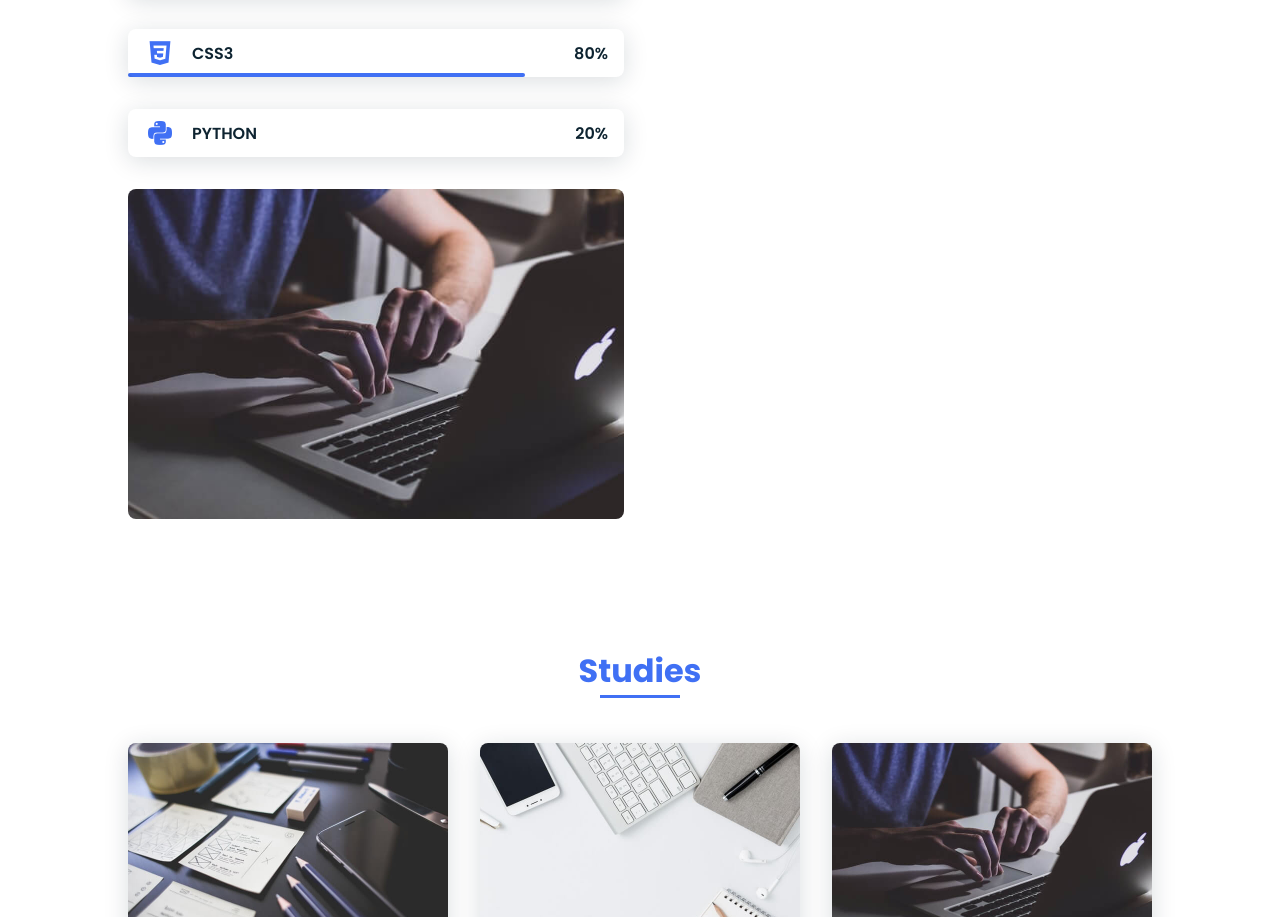
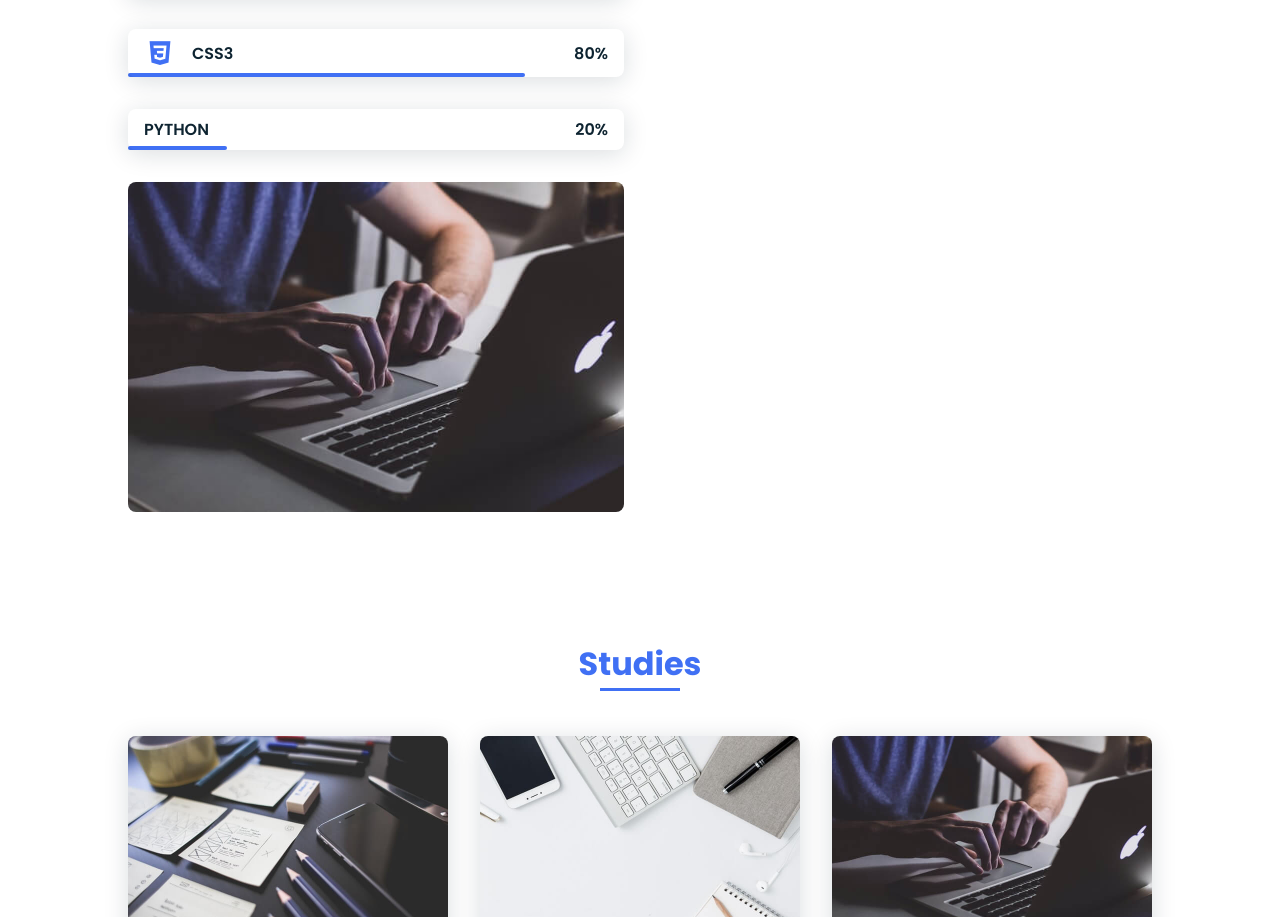
Before and after one commit to thontaxx/portfolio, a plain HTML site: page index.html in a window 1280 px wide. Shown: the part 1712-2629 px from the top of the page. Drawn offline with nearby package versions, Linux system fonts and the light colour scheme.

Commit message:
Update index.html

```diff
--- a/index.html
+++ b/index.html
@@ -107,10 +107,10 @@
                         </div>
                         <div class="skills__data">
                             <div class="skills__names">
-                                <i class='bx bxl-python skills__icon' ></i>
+                                <i class="fab fa-python"></i>
                                 <span class="skills__name">PYTHON</span>
                             </div>
-                            <div class="skills__bar skills__python">
+                            <div class="skills__bar skills__py">
 
                             </div>
                             <div>
```
